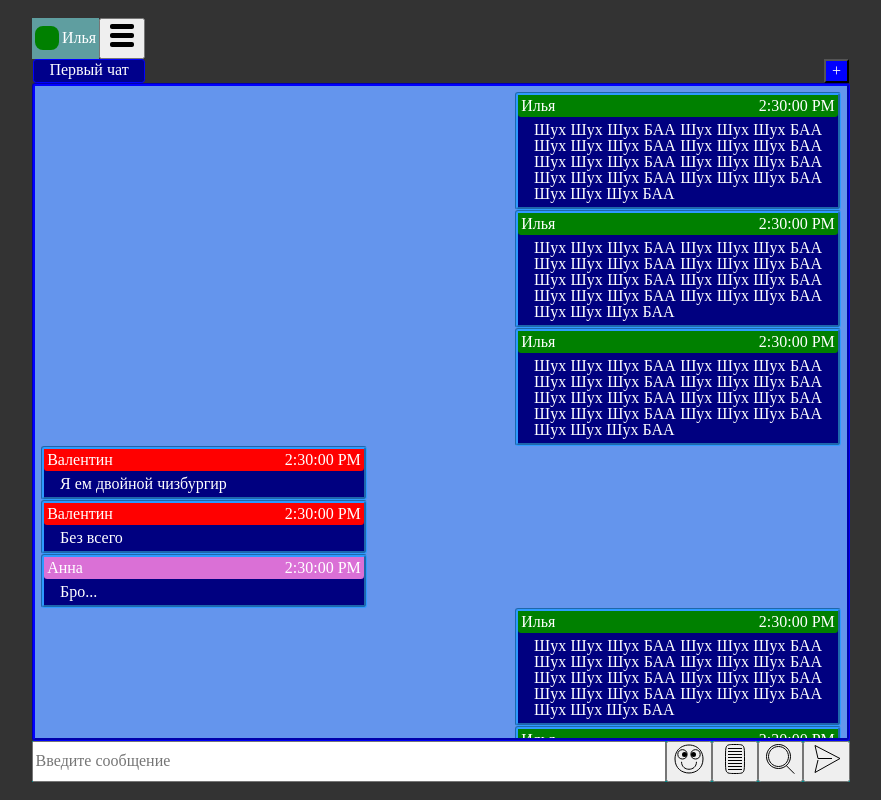
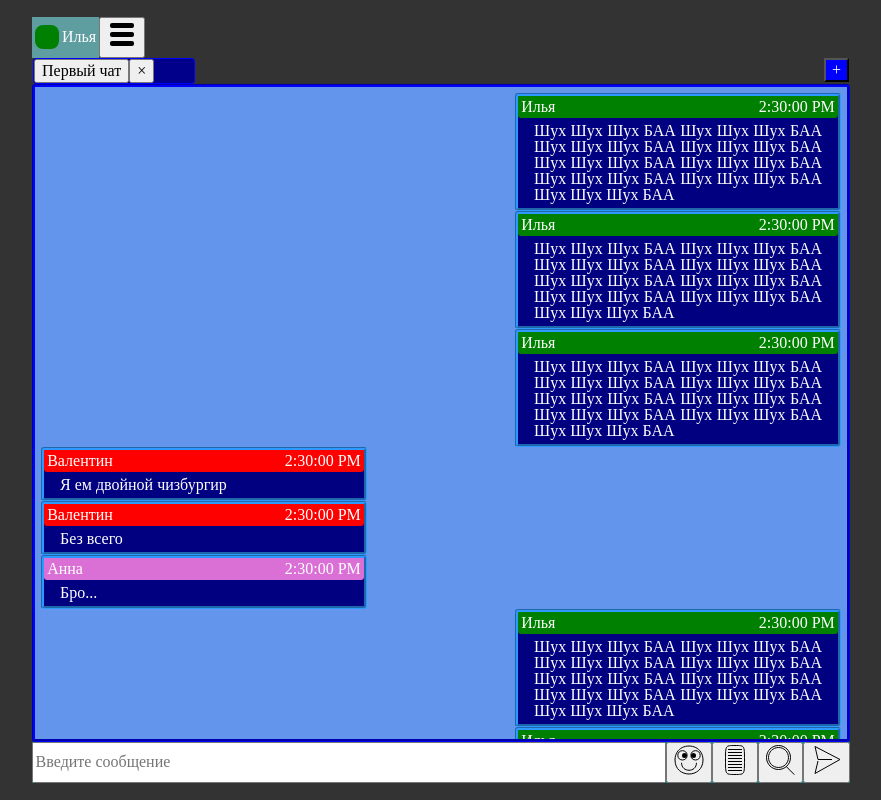
Before and after one commit to Friederik/UDV-Chat, a React (Vite) app: page / in a window 1280 px wide. Shown: the whole page, without its empty margins (199-1080 px from the left). Built offline with nearby package versions, Linux system fonts and the light colour scheme.

Commit message:
Реализовал удаление комнаты, доработал добавление комнаты

```diff
--- a/src/components/Chat/Chat.tsx
+++ b/src/components/Chat/Chat.tsx
@@ -1,7 +1,7 @@
 import Room from "../Room/Room"
 import * as mock from "../../data/mock"
 import * as data from '../../data/storage'
-import { useState } from "react"
+import { useEffect, useState } from "react"
 import classes from './Chat.module.scss'
 import RoomPicker from "../RoomPicker/RoomPicker"
 import UserPicker from "../UserPicker/UserPicker"
@@ -14,8 +14,9 @@ import RoomAddWindow from "../RoomPicker/RoomAddWindow"
 const Chat = () => {
     const { rooms, setRooms, currentRoom, setCurrentRoom } = useChatRooms(data.initialRoom)
     const [ currentUser, setCurrentUser ] = useState(mock.user1)
-    const [ isUserPickerOpen, setIsUserPickerOpen ] = useState<boolean>(false)
-    const [ isRoomAddWindowOpen, setIsRoomAddWindowOpen ] = useState<boolean>(false)
+    const [ isUserPickerOpen, setIsUserPickerOpen ] = useState(false)
+    const [ isRoomAddWindowOpen, setIsRoomAddWindowOpen ] = useState(false)
+    const [ isRoomJustDeleted,  setIsRoomJustDeleted] = useState(false)
 
     function changeUser(userId: string): void {
         const newUser = mock.users.get(userId)
@@ -44,6 +45,18 @@ const Chat = () => {
             localStorage.setItem('rooms', JSON.stringify(Array.from(newRooms.entries())))
             return newRooms
         })
+        setCurrentRoom(newRoom)
+    }
+
+    function removeRoom(roomId: string): void {
+        if (rooms.size <= 1) return
+        setRooms(prev => {
+            const newRooms = new Map(prev)
+            newRooms.delete(roomId)
+            localStorage.setItem('rooms', JSON.stringify(Array.from(newRooms.entries())))
+            return newRooms
+        })
+        setIsRoomJustDeleted(true)
     }
 
     const addNewMessage = (newMessage: { text: string }) => {
@@ -61,6 +74,12 @@ const Chat = () => {
         }
     }
 
+    useEffect(() => {
+        const firstKey = rooms.keys().next().value
+        if (firstKey) changeRoom(firstKey)
+        setIsRoomJustDeleted(false)
+    }, [isRoomJustDeleted])
+
     const openUserPicker = () => setIsUserPickerOpen(true)
     const closeUserPicker = () => setIsUserPickerOpen(false)
 
@@ -75,7 +94,7 @@ const Chat = () => {
                     <img src="assets/picker.svg" alt="picker"/>
                 </button>
             </div>
-            <RoomPicker rooms={rooms} changeRoom={changeRoom} openRoomAddWindow={openRoomAddWindow}/>
+            <RoomPicker rooms={rooms} changeRoom={changeRoom} removeRoom={removeRoom} openRoomAddWindow={openRoomAddWindow}/>
             <Room room={currentRoom} selectedUser={currentUser}/>
             <InputForm addNewMessage={addNewMessage}/>
 
--- a/src/components/RoomPicker/RoomPicker.module.scss
+++ b/src/components/RoomPicker/RoomPicker.module.scss
@@ -22,11 +22,7 @@
     white-space: nowrap;
     overflow: hidden;
     text-overflow: ellipsis;
-    width: 7rem;
-
-    &:hover {
-        background-color: rgb(2, 2, 77);
-    }
+    width: 10rem;
 }
 
 .roomAddButton {
--- a/src/components/RoomPicker/RoomPicker.tsx
+++ b/src/components/RoomPicker/RoomPicker.tsx
@@ -7,6 +7,7 @@ interface RoomPickerProps {
     rooms: Map<string, ChatRoom>
     changeRoom: (roomId: string) => void
     openRoomAddWindow: () => void
+    removeRoom: (roomId: string) => void
 }
 
 const RoomPicker = (props: RoomPickerProps) => {
@@ -14,7 +15,12 @@ const RoomPicker = (props: RoomPickerProps) => {
         <div className={classes.roomPicker}>
             <nav className={classes.roomPickerScroll}>
                 {Array.from(props.rooms).map(([roomId, room]) =>
-                    <RoomTab key={roomId} room={room} changeRoom={props.changeRoom}/>
+                    <RoomTab
+                        key={roomId}
+                        room={room}
+                        changeRoom={props.changeRoom}
+                        removeRoom={props.removeRoom}
+                    />
                 )}
             </nav>
             <button className={classes.roomAddButton} onClick={() => props.openRoomAddWindow()}>+</button>
--- a/src/components/RoomPicker/RoomTab.tsx
+++ b/src/components/RoomPicker/RoomTab.tsx
@@ -4,13 +4,19 @@ import classes from "./RoomPicker.module.scss"
 interface RoomTabProps {
     room: ChatRoom
     changeRoom: (roomId: string) => void
+    removeRoom: (roomId: string) => void
 }
 
 const RoomTab = (props: RoomTabProps) => {
     return(
-        <button className={classes.roomTab} onClick={() => props.changeRoom(props.room.id)}>
-            {props.room.name}
-        </button>
+        <article className={classes.roomTab}>
+            <button onClick={() => props.changeRoom(props.room.id)}>
+                {props.room.name}
+            </button>
+            <button onClick={() => props.removeRoom(props.room.id)}>
+                &times;
+            </button>
+        </article>
     )
 }
 
```
